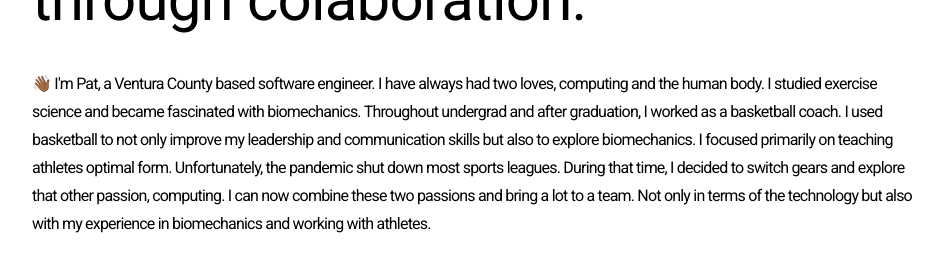
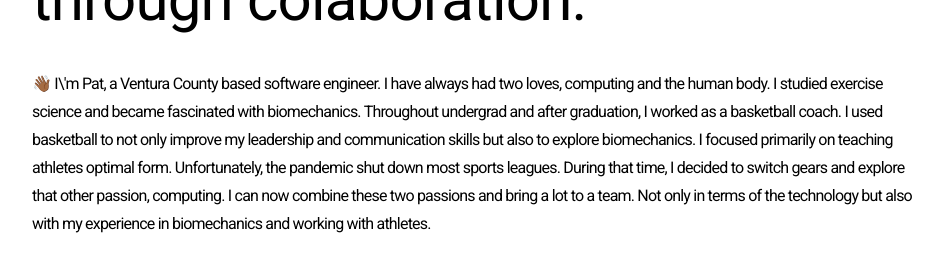
Before and after one commit to snowsneakers/another-portfolio, a Next.js app: page / in a window 1280 px wide. Shown: the part 242-520 px from the top of the page, without its empty margins (168-1111 px from the left). Built offline with nearby package versions, Linux system fonts and the light colour scheme.

Commit message:
escape single quote about me

```diff
--- a/components/Hero.js
+++ b/components/Hero.js
@@ -12,8 +12,8 @@ const Hero = () => {
                          through colaboration.
                     </h1>
                     <p className="mb-10 text-black dark:text-[#b1b1b1] leading-7">
-                         👋🏾 I'm Pat, a Ventura County based software engineer. I
-                         have always had two loves, computing and the human
+                         👋🏾 I\'m Pat, a Ventura County based software engineer.
+                         I have always had two loves, computing and the human
                          body. I studied exercise science and became fascinated
                          with biomechanics. Throughout undergrad and after
                          graduation, I worked as a basketball coach. I used
```
